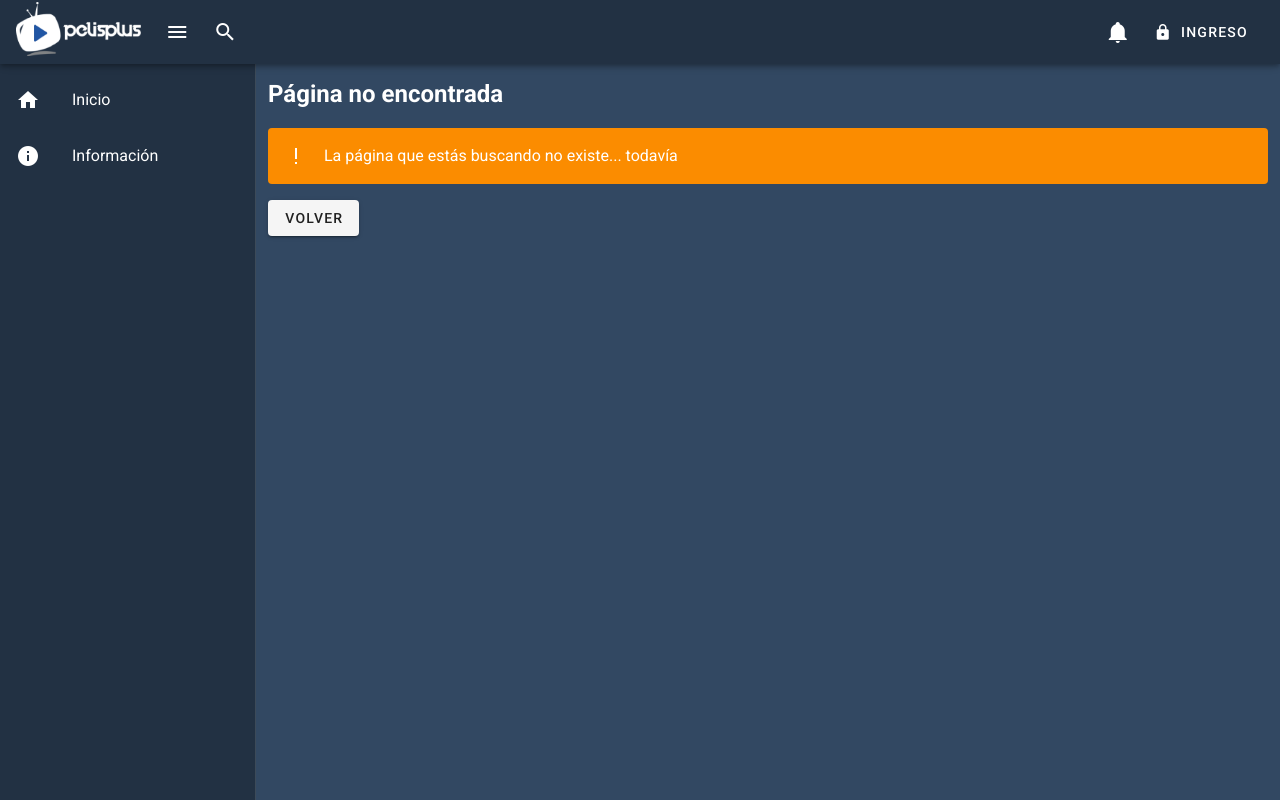
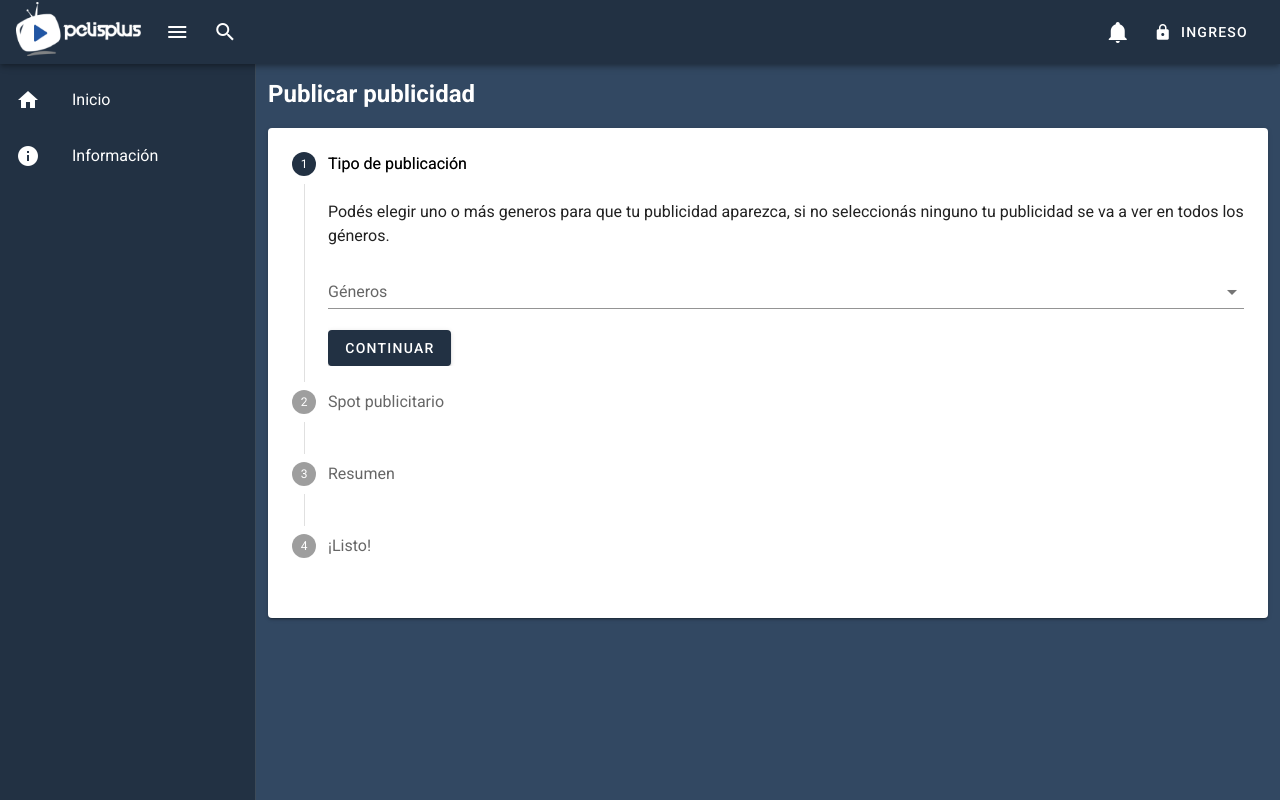
Before and after one commit to cdmoro/video-club-unlz, a Vue app: page /#/nueva-publicidad in a window 1280 px wide. Built offline with nearby package versions, Linux system fonts and the light colour scheme.

Commit message:
MisPublicidades & NuevaPublicidad

```diff
--- a/src/router/index.js
+++ b/src/router/index.js
@@ -6,6 +6,7 @@ import Registro from '../views/Registro.vue'
 import MisPacks from '../views/MisPacks.vue'
 import ComprarPack from '../views/ComprarPack.vue'
 import MisPublicidades from '../views/MisPublicidades.vue'
+import NuevaPublicidad from '../views/NuevaPublicidad.vue'
 import PanelDeControl from '../views/PanelDeControl.vue'
 import Informacion from '../views/Informacion.vue'
 import Search from '../views/Search.vue'
@@ -46,6 +47,11 @@ const routes = [
     component: MisPublicidades
   },
   {
+    path: '/nueva-publicidad',
+    name: 'Publicar',
+    component: NuevaPublicidad,
+  },
+  {
     path: '/panel-de-control',
     name: 'Panel de control',
     component: PanelDeControl
--- a/src/views/MisPublicidades.vue
+++ b/src/views/MisPublicidades.vue
@@ -2,8 +2,13 @@
   <div>
     <h2>Mis publicidades</h2>
     <div v-if="!$store.getters.isEmpresa" class="mt-4">
-        <v-alert type="error">Tu perfil de usuario actual no permite realizar esta acción</v-alert>
-        <p>Si querés empezar a publicar publicidades tenés que cambiar tu cuenta a una cuenta de tipo <strong>Empresa</strong>.</p>
+      <v-alert type="error"
+        >Tu perfil de usuario actual no permite realizar esta acción</v-alert
+      >
+      <p>
+        Si querés empezar a publicar publicidades tenés que cambiar tu cuenta a
+        una cuenta de tipo <strong>Empresa</strong>.
+      </p>
       <p>Para continuar, te pedimos que ingreses los siguientes datos:</p>
 
       <v-card class="mb-4">
@@ -20,20 +25,15 @@
 
         <v-dialog max-width="600">
           <template v-slot:activator="{ on, attrs }">
-            <v-btn
-              v-bind="attrs"
-              v-on="on"
-              >Cambiar mi cuenta</v-btn
-            >
+            <v-btn v-bind="attrs" v-on="on">Cambiar mi cuenta</v-btn>
           </template>
           <template v-slot:default="dialog">
             <v-card>
-              <v-card-title>
-                Cambiar tipo de cuenta
-              </v-card-title>
+              <v-card-title> Cambiar tipo de cuenta </v-card-title>
 
               <v-card-text>
-                ¿Estás seguro de cambiar el tipo de cuenta a una cuenta <strong>Empresa</strong>? Esta acción no puede deshacerse.
+                ¿Estás seguro de cambiar el tipo de cuenta a una cuenta
+                <strong>Empresa</strong>? Esta acción no puede deshacerse.
               </v-card-text>
 
               <v-card-actions
@@ -55,21 +55,131 @@
       </v-flex>
     </div>
     <div v-else>
-        <form name="publish-ad-form">
-          <v-alert type="info" class="mt-4">Funcionalidad no está implementada aun</v-alert>
-        </form>
+      <p>Creá, editá y eliminá tus campañas publicitarias.</p>
+
+      <v-row>
+        <v-col
+          md="4"
+          sm="4"
+          cols="12"
+          v-for="item in indicadores"
+          :key="item.label"
+        >
+          <v-card class="mx-auto">
+            <v-list-item three-line>
+              <v-list-item-content>
+                <div class="text-overline">{{ item.title }}</div>
+                <v-list-item-title class="text-h5 mb-1">
+                  {{ item.value }}
+                </v-list-item-title>
+                <v-list-item-subtitle>{{ item.subtitle }}</v-list-item-subtitle>
+              </v-list-item-content>
+
+              <v-list-item-avatar
+                tile
+                size="80"
+                :color="item.color"
+                class="rounded"
+              >
+                <v-icon dark x-large>{{ item.icon }}</v-icon>
+              </v-list-item-avatar>
+            </v-list-item>
+          </v-card>
+        </v-col>
+      </v-row>
+
+      <v-data-table
+        :headers="headers"
+        :items="items"
+        class="mt-4 elevation-1"
+        hide-default-footer
+      >
+      </v-data-table>
+
+      <v-tooltip left>
+        <template v-slot:activator="{ on, attrs }">
+          <v-btn fab fixed bottom right v-bind="attrs" v-on="on" to="/nueva-publicidad">
+            <v-icon>mdi-plus</v-icon>
+          </v-btn>
+        </template>
+        <span>Nueva publicidad</span>
+      </v-tooltip>
     </div>
   </div>
 </template>
 
 <script>
-import EmpresaForm from '../components/EmpresaForm.vue';
+import EmpresaForm from "../components/EmpresaForm.vue";
 export default {
   components: { EmpresaForm },
-  name: 'MisPublicidades',
-}
+  name: "MisPublicidades",
+  data() {
+    return {
+      indicadores: [
+        {
+          title: "Publicidades",
+          value: "2",
+          icon: "mdi-bullhorn",
+          subtitle: "activas",
+          color: "pink",
+        },
+        {
+          title: "Efectividad",
+          value: "20",
+          icon: "mdi-eye",
+          subtitle: "clicks en tus publicidades",
+          color: "blue",
+        },
+        {
+          title: "Llegada",
+          value: "50",
+          icon: "mdi-account-voice",
+          subtitle: "usuarios vieron tus publicidaes",
+          color: "red",
+        },
+      ],
+      headers: [
+        {
+          value: "nombre",
+          text: "Nombre campaña",
+        },
+        {
+          value: "aparecio",
+          text: "Veces que apareció",
+        },
+        {
+          value: "usuariosAlcanzados",
+          text: "Usuarios alcanzados",
+        },
+        {
+          value: "usuariosCompleto",
+          text: "La vieron completa",
+        },
+        {
+          value: "genero",
+          text: "Género donde más se vio",
+        },
+      ],
+      items: [
+        {
+          nombre: "Campaña Mayo 2021",
+          aparecio: 2,
+          usuariosAlcanzados: 10,
+          usuariosCompleto: 6,
+          genero: "Terror",
+        },
+        {
+          nombre: "Campaña Abril 2021",
+          aparecio: 12,
+          usuariosAlcanzados: 40,
+          usuariosCompleto: 25,
+          genero: "Documental",
+        },
+      ],
+    };
+  },
+};
 </script>
 
 <style>
-
 </style>
--- /dev/null
+++ b/src/views/NuevaPublicidad.vue
@@ -0,0 +1,118 @@
+<template>
+  <div>
+    <h2>Publicar publicidad</h2>
+    <v-stepper class="mt-4" vertical non-linear v-model="stepper">
+      <v-stepper-step editable step="1"> Tipo de publicación </v-stepper-step>
+
+      <v-stepper-content step="1">
+        <p>
+          Podés elegir uno o más generos para que tu publicidad aparezca, si no
+          seleccionás ninguno tu publicidad se va a ver en todos los géneros.
+        </p>
+        <v-select multiple :items="generos" label="Géneros"></v-select>
+        <v-btn color="primary" @click="stepper = 2">Continuar</v-btn>
+      </v-stepper-content>
+
+      <v-stepper-step editable step="2"> Spot publicitario </v-stepper-step>
+
+      <v-stepper-content step="2">
+        <p>
+          Podés subir un spot publicitario (video) o una serie de imágenes (hasta diez) si no
+          disponés de uno.
+        </p>
+
+        <v-file-input
+        label="Video o imágenes"
+          chips
+          counter
+          multiple
+          show-size
+          small-chips
+          truncate-length="20"
+        ></v-file-input>
+
+<v-subheader>Duración del spot publicitario (segundos)</v-subheader>
+          <v-card-text>
+            <v-slider
+              v-model="tiempoSpot"
+              ticks
+              step="15"
+              thumb-label="always"
+              prepend-icon="mdi-timer-outline"
+              :min="15"
+              :max="120"
+            ></v-slider>
+          </v-card-text>
+
+        <v-btn color="primary" @click="stepper = 3">Continuar</v-btn>
+      </v-stepper-content>
+
+      <v-stepper-step step="3"> Resumen </v-stepper-step>
+
+      <v-stepper-content step="3">
+        <p>Esto es lo que vas a tener que abonar para publicar tu publicidad:</p>
+        <h3>Total</h3>
+        <h2>$ {{ tiempoSpot * 40 }}</h2>
+        <v-divider  class="my-4" />
+        <p>Por favor, elegí el medio de pago</p>
+        <v-select :items="formasDePago" label="Forma de pago"></v-select>
+        <v-alert type="info">Se va a verificar en un plazo no mayor a dos horas el pago para que comience a actuar la publicidad.</v-alert>
+        <v-btn color="primary" @click="stepper = 4">Pagar</v-btn>
+      </v-stepper-content>
+
+      <v-stepper-step step="4"> ¡Listo! </v-stepper-step>
+
+      <v-stepper-content step="4">
+        <div class="mb-4">
+          Se te va a notificar por mail y por whatsapp cuando tu publicidad esté
+          activa.
+        </div>
+        <v-btn color="primary" to="/mis-publicidades"
+          >Volver a Mis publicidades</v-btn
+        >
+      </v-stepper-content>
+    </v-stepper>
+  </div>
+</template>
+
+<script>
+export default {
+  name: "PublicarPublicidad",
+  data() {
+    return {
+      tiempoSpot: 60,
+      stepper: 1,
+      formasDePago: [
+        "Efectivo (pago en sucursales habilitadas)",
+        "Tarjeta de débito",
+        "Tarjeta de crédito",
+        "MercadoPago",
+        "Paypal",
+      ],
+      generos: [
+        "Acción",
+        "Animación",
+        "Aventura",
+        "Ciencia Ficción",
+        "Comedia",
+        "Crimen",
+        "Documental",
+        "Drama",
+        "Fantasía",
+        "Foreign",
+        "Guerra",
+        "Historia",
+        "Pelicula De La Televisión",
+        "Romance",
+        "Suspense",
+        "Terror",
+        "Western",
+        "Misterio",
+      ],
+    };
+  },
+};
+</script>
+
+<style>
+</style>
```
Also changed, not shown: src/views/PublicarPublicidad.vue (deleted, +0 -38 lines). Lines whose indentation alone changed are shown as unchanged.
